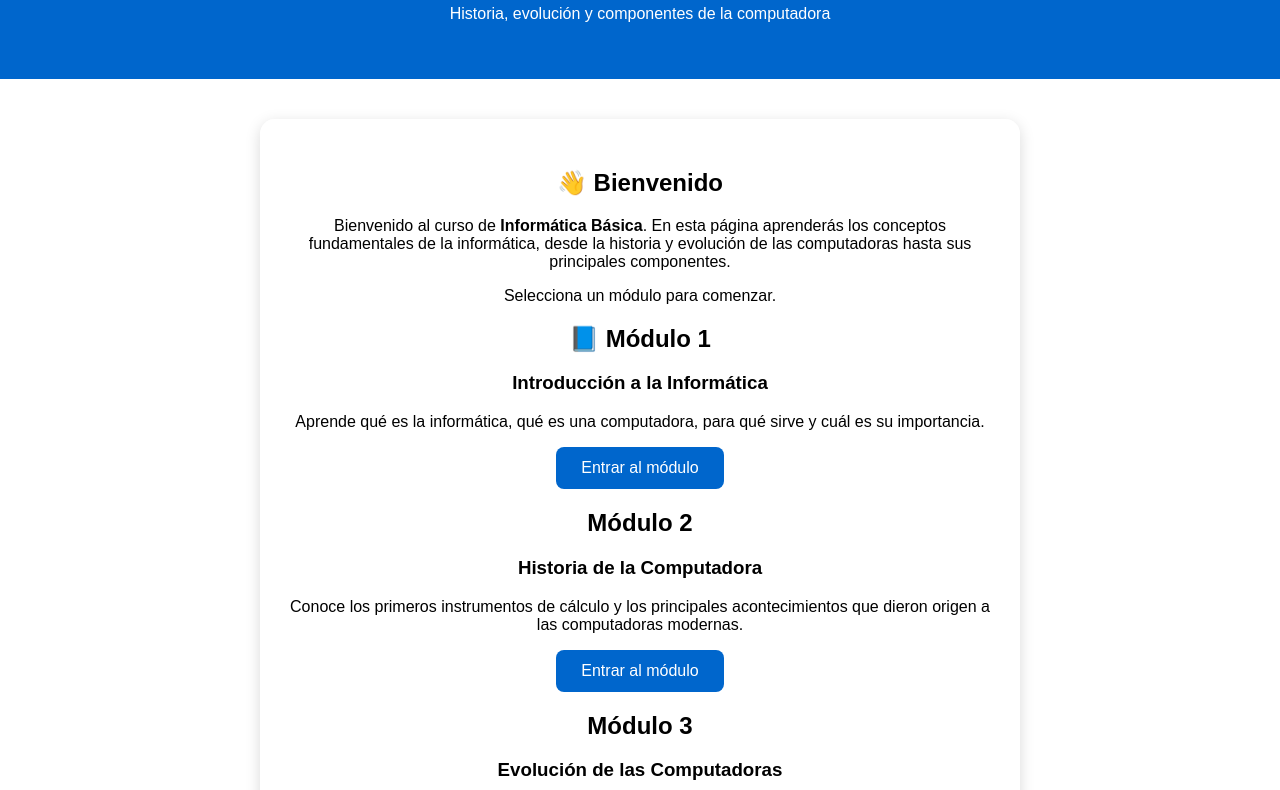
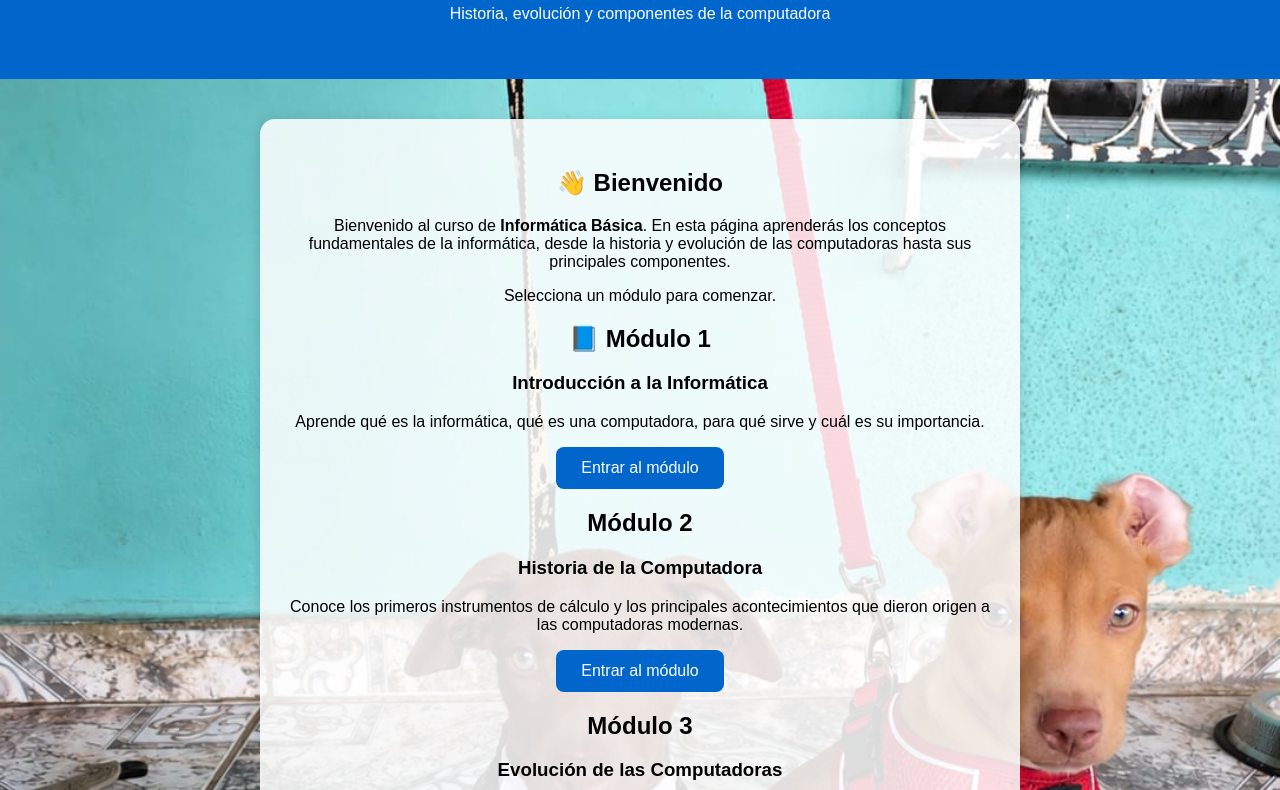
Before and after one commit to Beker-Smith/Mira-tus-pasados-y-comparalo-con-el-presente, a plain HTML site: page index.html in a window 1280 px wide. Shown: the part 181-971 px from the top of the page. Drawn offline with Linux system fonts and the light colour scheme.

Commit message:
Update estilo.css

```diff
--- a/estilo.css
+++ b/estilo.css
@@ -1,7 +1,7 @@
 body {
     margin: 0;
     font-family: Arial, sans-serif;
-    background-image: url("imagenes/computadora.jpeg");
+    background-image: url("computadora.jpeg");
     background-size: cover;
     background-position: center;
     background-repeat: no-repeat;
```
